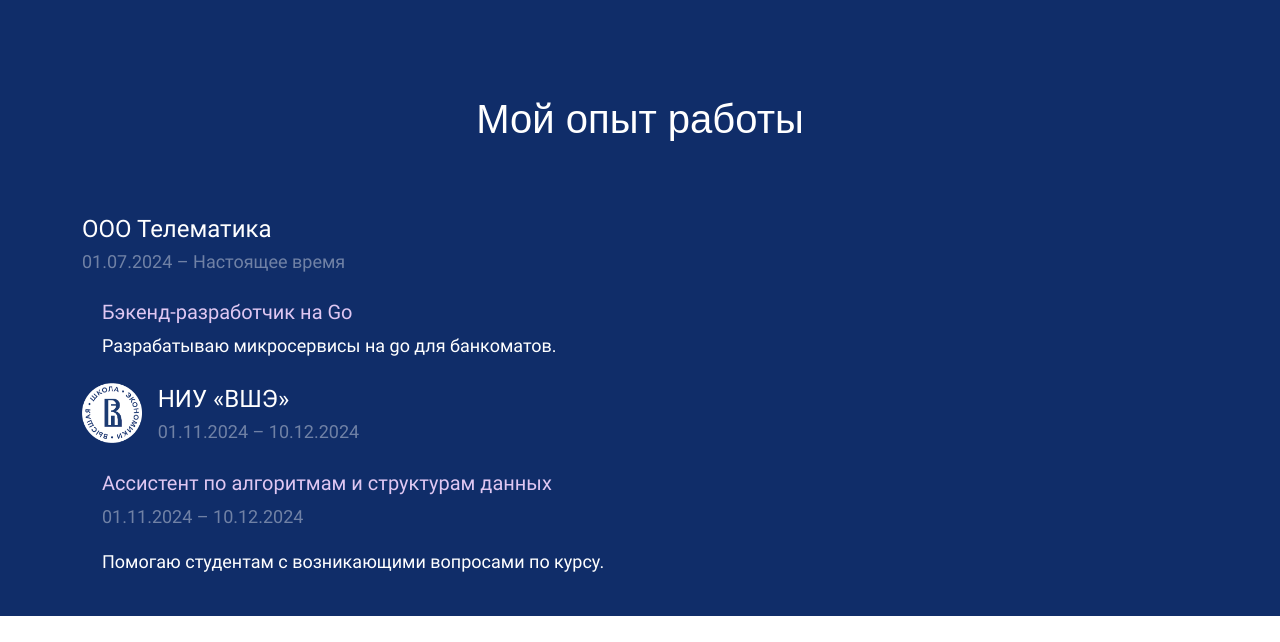
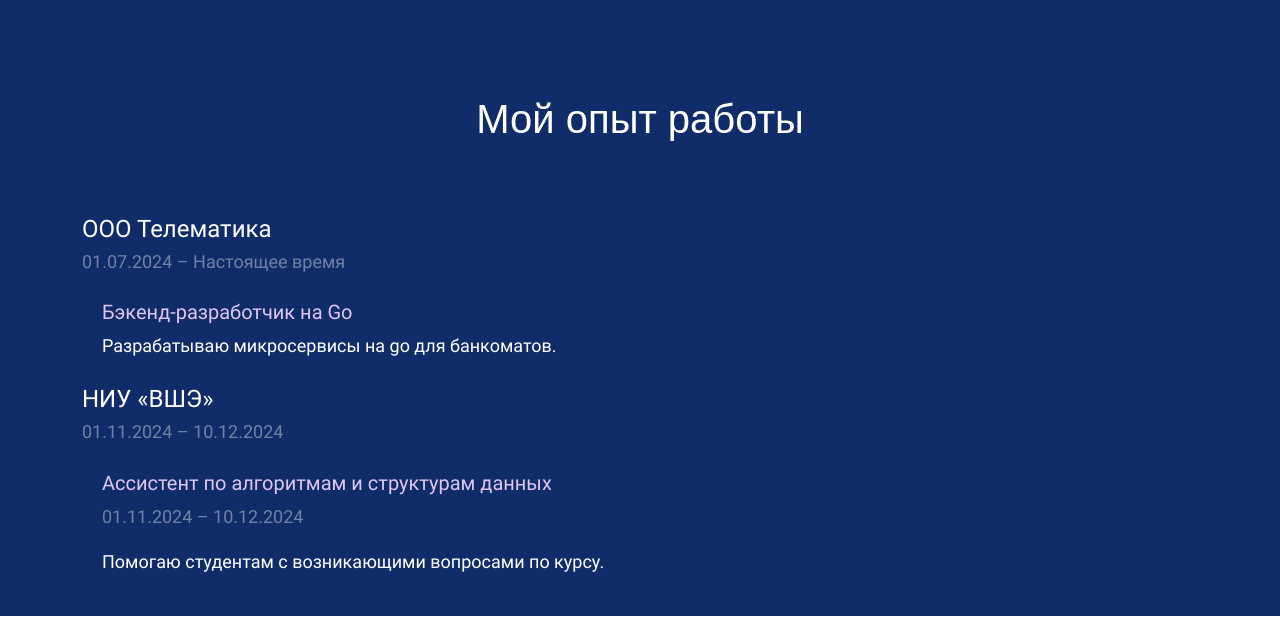
Before and after one commit to kfilobok/resume.github.io, a Flask app: page / in a window 1280 px wide. Shown: the part 1094-1736 px from the top of the page. Run offline with Flask 3, Linux system fonts and the light colour scheme; some web fonts are replaced.

Commit message:
Update index.html
Signed-off-by: kfilobok <94979665+kfilobok@users.noreply.github.com>

```diff
--- a/templates/index.html
+++ b/templates/index.html
@@ -12,7 +12,6 @@
 <!-- Переключатели темы и языка -->
 <div class="d-flex justify-content-end p-3">
     <button id="theme-toggle" class="btn btn-sm btn-yellow me-2">🌓</button>
-    {#    <button id="theme-toggle" class="btn btn-sm btn-yellow me-2" data-lang="en">Change theme</button>#}
     <button id="language-toggle" class="btn btn-sm btn-yellow">EN</button>
 </div>
 
@@ -123,7 +122,6 @@
             style="display:none;">My Work Experience</h2>
         <div class="work-experience text-white">
             <div class="d-flex align-items-center mb-4">
-                {#            <img src="../static/01_Logo_HSE_full_rus_PANTONE_for_dark_2.png" alt="HSE Logo" class="me-3" style="height: 60px; margin-top: -6px;">#}
                 <div class="d-flex flex-column justify-content-center">
                     <h3 class="h4 mb-1" data-lang="ru">ООО Телематика</h3>
                     <h3 class="h4 mb-1" data-lang="en" style="display:none;">LLC Telematika</h3>
@@ -135,15 +133,12 @@
             <div class="position mb-4" style="margin-left: 20px;">
                 <h4 class="h5 text-purple" data-lang="ru">Бэкенд-разработчик на Go</h4>
                 <h4 class="h5 text-purple" data-lang="en" style="display:none;">Backend developer in Go</h4>
-                {#                    <p class="text-white" style="opacity: 0.4" data-lang="ru">01.11.2024 – настоящее время</p>#}
-                {#                    <p class="text-white" style="opacity: 0.4" data-lang="en" style="display:none;">01.11.2024 –#}
-                {#                        Present</p>#}
                 <p data-lang="ru">Разрабатываю микросервисы на go для банкоматов.</p>
                 <p data-lang="en" style="display:none;">I am developing microservices in go for ATMs.</p>
             </div>
             <div class="d-flex align-items-center mb-4">
-                <img src="../static/01_Logo_HSE_full_rus_PANTONE_for_dark_2.png" alt="HSE Logo" class="me-3"
-                     style="height: 60px; margin-top: -6px;">
+                <!--<img src="../static/01_Logo_HSE_full_rus_PANTONE_for_dark_2.png" alt="HSE Logo" class="me-3"
+                     style="height: 60px; margin-top: -6px;"> -->
                 <div class="d-flex flex-column justify-content-center">
                     <h3 class="h4 mb-1" data-lang="ru">НИУ «ВШЭ»</h3>
                     <h3 class="h4 mb-1" data-lang="en" style="display:none;">HSE University</h3>
```
